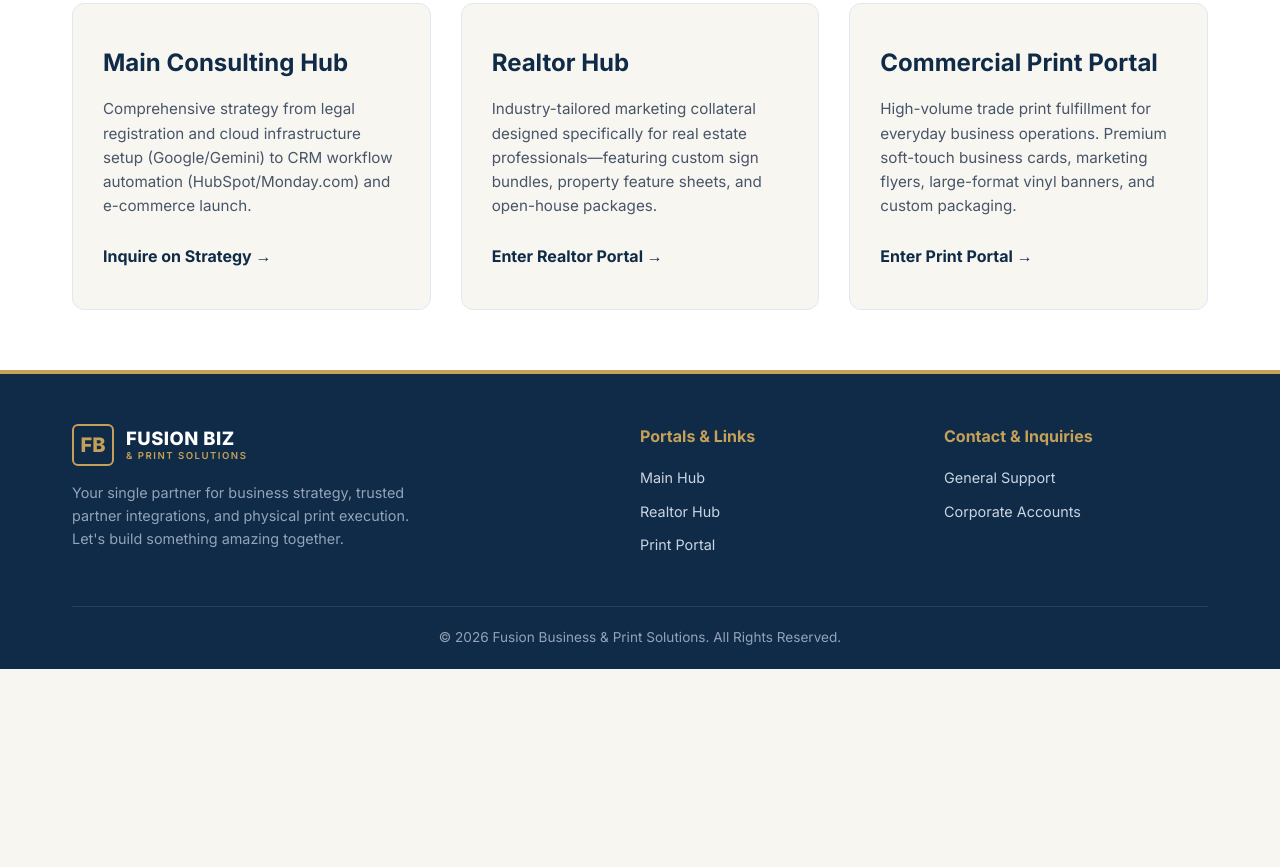
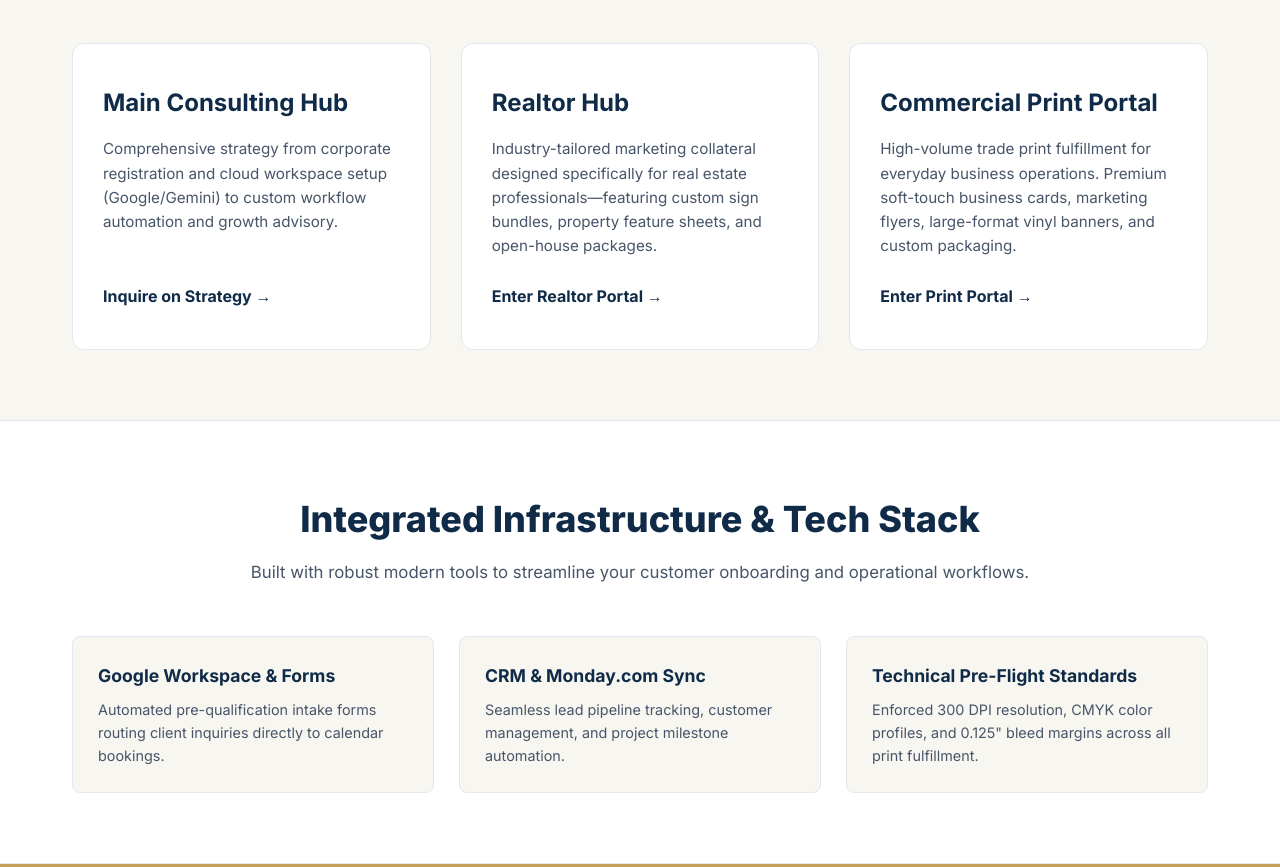
Before and after one commit to fbp-solutions/fusionbizprint, a plain HTML site: page index.html in a window 1280 px wide. Shown: the part 699-1566 px from the top of the page. Before the commit the page ends 1368 px from the top, so only its background shows below. Drawn offline with Linux system fonts and the light colour scheme.

Commit message:
Update index.html

```diff
--- a/index.html
+++ b/index.html
@@ -139,7 +139,7 @@
 
         /* Hero Section */
         .hero {
-            padding: 80px 0 60px;
+            padding: 90px 0 70px;
             text-align: center;
             background: linear-gradient(180deg, var(--navy) 0%, #16365c 100%);
             color: var(--white);
@@ -164,15 +164,14 @@
             margin: 0 auto 35px;
         }
 
-        /* Portals Section */
-        .portals-section {
-            padding: 60px 0;
-            background-color: var(--white);
+        /* Sections */
+        section {
+            padding: 70px 0;
         }
 
         .section-header {
             text-align: center;
-            margin-bottom: 40px;
+            margin-bottom: 50px;
         }
 
         .section-header h2 {
@@ -194,7 +193,7 @@
         }
 
         .card {
-            background: var(--paper);
+            background: var(--white);
             border: 1px solid var(--border);
             border-radius: 12px;
             padding: 40px 30px;
@@ -234,6 +233,38 @@
 
         .card-link:hover {
             color: var(--gold);
+        }
+
+        /* Tech Stack / Workflow Section */
+        .tech-stack {
+            background-color: var(--white);
+            border-top: 1px solid var(--border);
+            border-bottom: 1px solid var(--border);
+        }
+
+        .tech-grid {
+            display: grid;
+            grid-template-columns: repeat(auto-fit, minmax(250px, 1fr));
+            gap: 25px;
+        }
+
+        .tech-item {
+            background: var(--paper);
+            padding: 25px;
+            border-radius: 8px;
+            border: 1px solid var(--border);
+        }
+
+        .tech-item h4 {
+            color: var(--navy);
+            font-size: 1.1rem;
+            margin-bottom: 8px;
+            font-weight: 700;
+        }
+
+        .tech-item p {
+            color: var(--gray-text);
+            font-size: 0.9rem;
         }
 
         /* Footer */
@@ -324,14 +355,14 @@
     <!-- Hero Section -->
     <section class="hero">
         <div class="container">
-            <h1>Your Unified Partner for <span>Startups & Scaling</span></h1>
-            <p>Providing seamless business lifecycle strategy, robust tech integrations, and high-impact physical print execution from concept to scale.</p>
+            <h1>Establish & Scale Your Legacy With a <span>Unified Partner</span></h1>
+            <p>From business strategy, legal registration, and cloud workspace setup to CRM automation and high-impact physical print execution.</p>
             <a href="mailto:orders@fusionbizprint.com?subject=Consultation%20Inquiry" class="btn-gold" style="padding: 0.9rem 2rem; font-size: 1.05rem;">Book a Consultation</a>
         </div>
     </section>
 
-    <!-- Core Portals & Solutions -->
-    <section class="portals-section">
+    <!-- Core Portals & Ecosystem -->
+    <section>
         <div class="container">
             <div class="section-header">
                 <h2>Specialized Enterprise Ecosystems</h2>
@@ -342,7 +373,7 @@
                 <div class="card">
                     <div>
                         <h3>Main Consulting Hub</h3>
-                        <p>Comprehensive strategy from legal registration and cloud infrastructure setup (Google/Gemini) to CRM workflow automation (HubSpot/Monday.com) and e-commerce launch.</p>
+                        <p>Comprehensive strategy from corporate registration and cloud workspace setup (Google/Gemini) to custom workflow automation and growth advisory.</p>
                     </div>
                     <a href="mailto:orders@fusionbizprint.com?subject=General%20Consulting%20Inquiry" class="card-link">Inquire on Strategy &rarr;</a>
                 </div>
@@ -361,6 +392,31 @@
                         <p>High-volume trade print fulfillment for everyday business operations. Premium soft-touch business cards, marketing flyers, large-format vinyl banners, and custom packaging.</p>
                     </div>
                     <a href="https://print.fusionbizprint.com" class="card-link">Enter Print Portal &rarr;</a>
+                </div>
+            </div>
+        </div>
+    </section>
+
+    <!-- Tech Stack & Automation Integration -->
+    <section class="tech-stack">
+        <div class="container">
+            <div class="section-header">
+                <h2>Integrated Infrastructure & Tech Stack</h2>
+                <p>Built with robust modern tools to streamline your customer onboarding and operational workflows.</p>
+            </div>
+
+            <div class="tech-grid">
+                <div class="tech-item">
+                    <h4>Google Workspace & Forms</h4>
+                    <p>Automated pre-qualification intake forms routing client inquiries directly to calendar bookings.</p>
+                </div>
+                <div class="tech-item">
+                    <h4>CRM & Monday.com Sync</h4>
+                    <p>Seamless lead pipeline tracking, customer management, and project milestone automation.</p>
+                </div>
+                <div class="tech-item">
+                    <h4>Technical Pre-Flight Standards</h4>
+                    <p>Enforced 300 DPI resolution, CMYK color profiles, and 0.125" bleed margins across all print fulfillment.</p>
                 </div>
             </div>
         </div>
```
